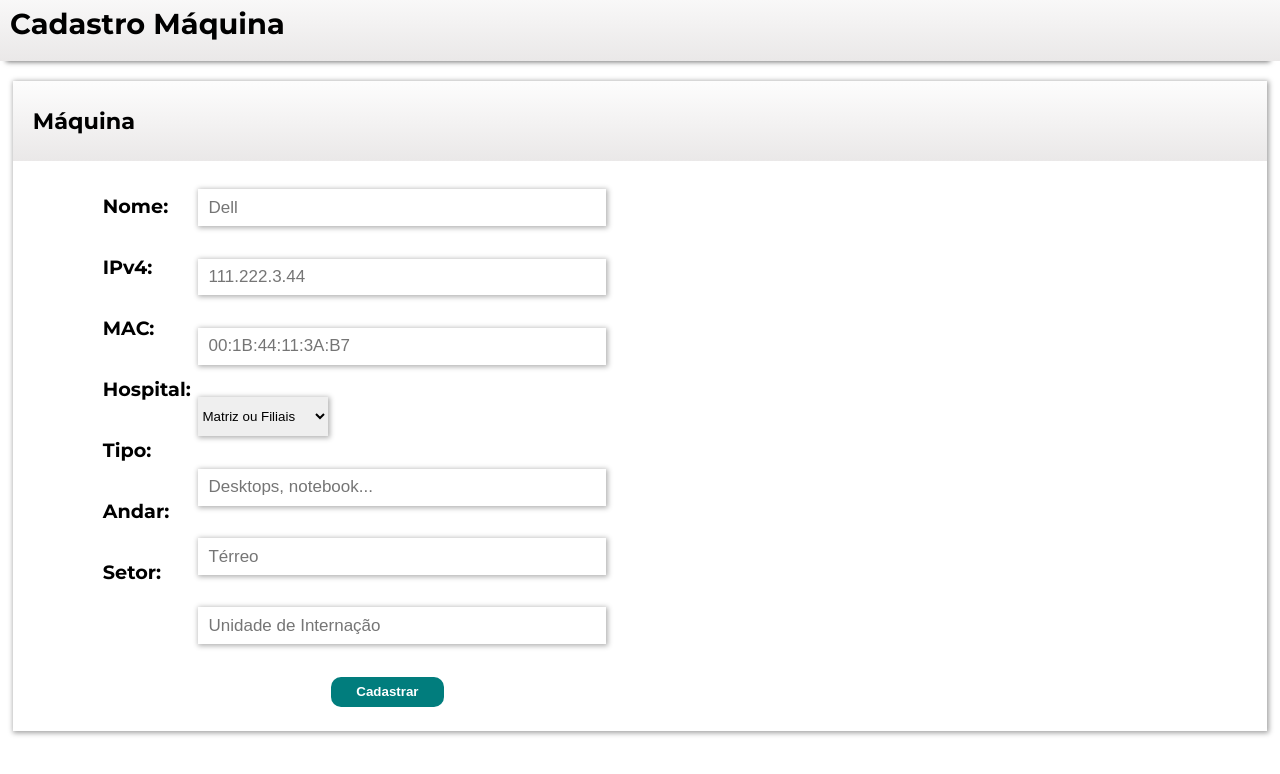
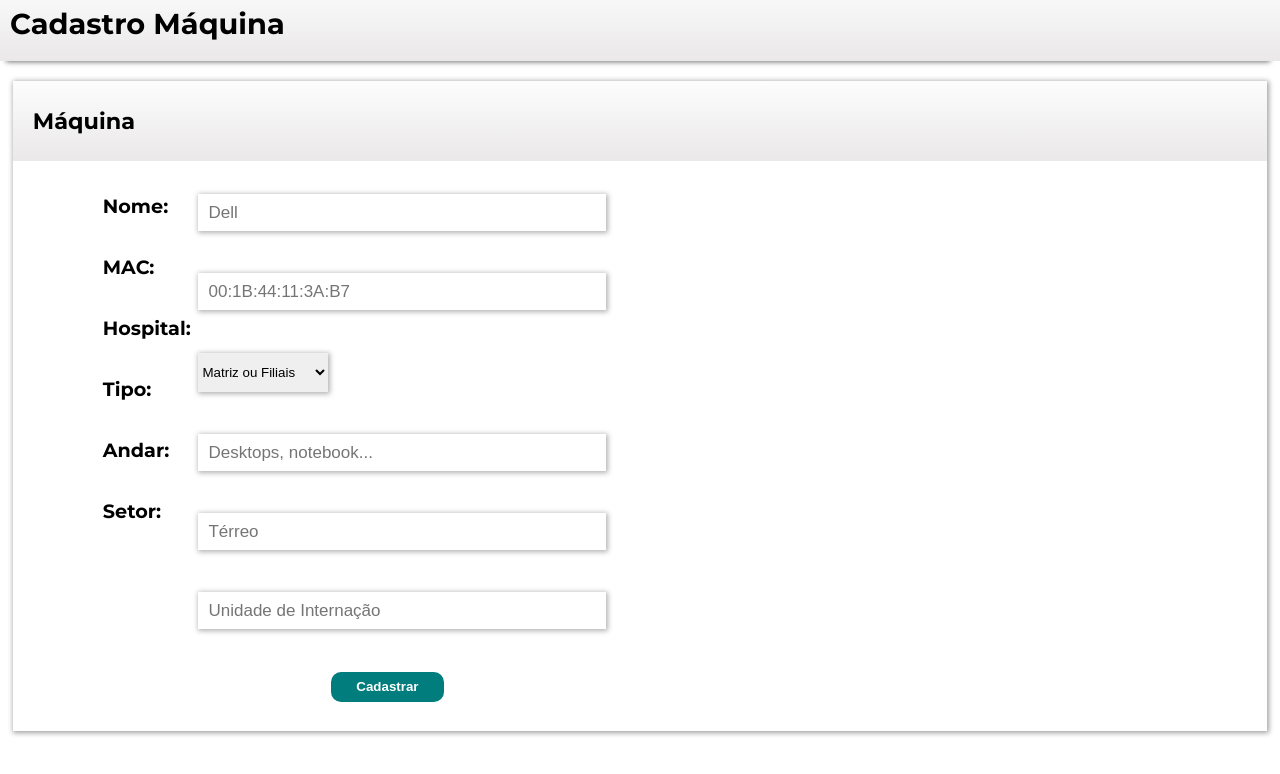
Before and after one commit to MedServer-Sentinel/Frontend-JS, a website: page site/public/cadastro_maquina.html in a window 1280 px wide. Shown: the part 110-884 px from the top of the page. Drawn offline with Linux system fonts and the light colour scheme; no server answers.

Commit message:
Remoção do campo IPV4

```diff
--- a/site/public/assets/css/cadastro_maquina.css
+++ b/site/public/assets/css/cadastro_maquina.css
@@ -59,6 +59,7 @@ body {
     -webkit-box-shadow: 1px 1px 5px 1px rgba(0, 0, 0, 0.37);
     -moz-box-shadow: 1px 1px 5px 1px rgba(0, 0, 0, 0.37);
     box-shadow: 1px 1px 5px 1px rgba(0, 0, 0, 0.37);
+    /* border: solid 1px blue; */
 }
 
 .h1Config {
@@ -75,7 +76,6 @@ body {
     margin-left: 80px;
     align-items: center;
     /* border: solid 1px red; */
-
 }
 
 .titulos {
--- a/site/public/cadastro_maquina.html
+++ b/site/public/cadastro_maquina.html
@@ -54,9 +54,6 @@
                             <div class="input nome">
                                 <h1 class="tituloNome">Nome:</h1>
                             </div>
-                            <div class="input ipv4">
-                                <h1 class="tituloIpv4">IPv4:</h1>
-                            </div>
                             <div class="input mac">
                                 <h1 class="tituloMac">MAC:</h1>
                             </div>
@@ -75,7 +72,6 @@
                         </div>
                         <div class="div_inputs">
                                 <input type="text" id="nome_input" placeholder="Dell">
-                                <input type="text" id="ipv4_input" placeholder="111.222.3.44">
                                 <input type="text" id="mac_input" placeholder="00:1B:44:11:3A:B7">
                                 <select name="MatrizOuFilial" id="MatrizOuFilial">
                                     <option selected disabled>Matriz ou Filiais</option>
```
